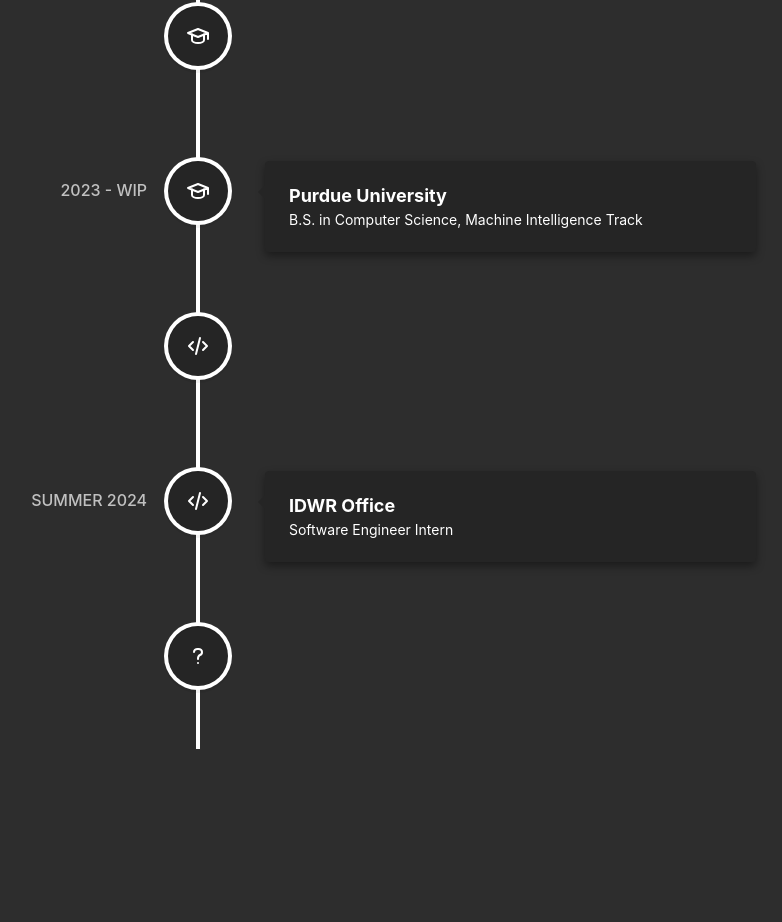
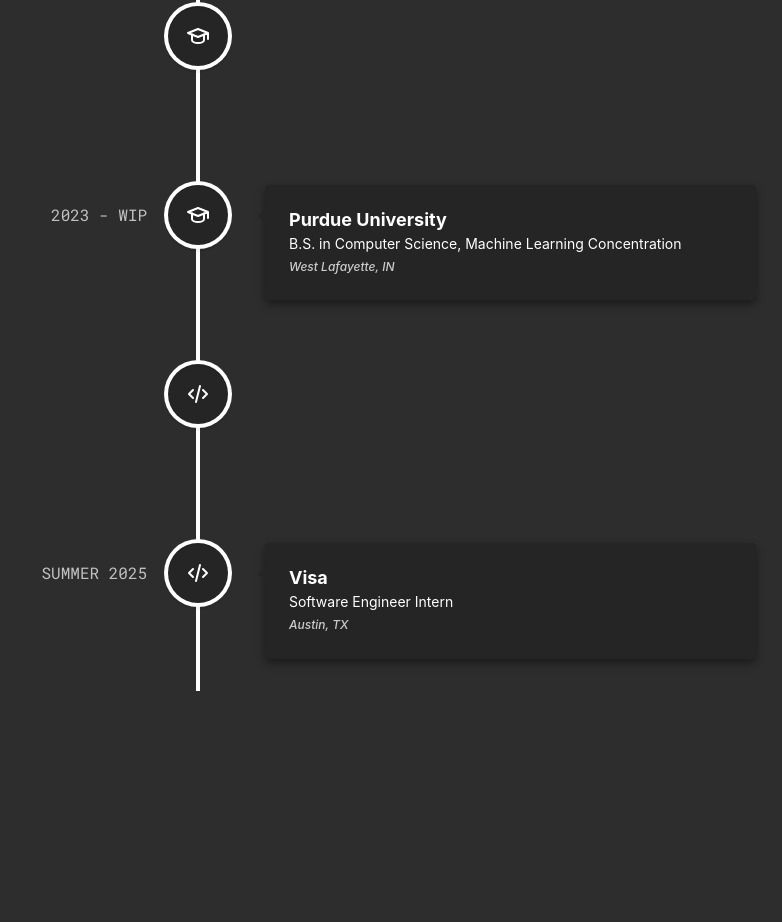
Before and after one commit to rohanshah35/rohanshah35.github.io, a Next.js app: page / in a window 1280 px wide. Shown: the part 1850-2772 px from the top of the page, without its empty margins (442-1224 px from the left). Built offline with nearby package versions, Linux system fonts and the light colour scheme.

Commit message:
updated timeline

```diff
--- a/src/app/components/timeline/timeline.tsx
+++ b/src/app/components/timeline/timeline.tsx
@@ -1,7 +1,7 @@
 import React from 'react';
 import { VerticalTimeline, VerticalTimelineElement } from 'react-vertical-timeline-component';
 import 'react-vertical-timeline-component/style.min.css';
-import { IconSchool, IconCode, IconQuestionMark } from '@tabler/icons-react';
+import { IconSchool, IconCode } from '@tabler/icons-react';
 
 const Timeline = () => {
   const items = [
@@ -9,31 +9,33 @@
       icon: <IconSchool />,
       title: "Saint Francis High School",
       subtitle: "High School Diploma",
+      location: "Mountain View, CA",
       date: "2019 - 2023",
+      url: "https://www.sfhs.com/"
     },
     {
       icon: <IconSchool />,
       title: "Purdue University",
-      subtitle: "B.S. in Computer Science, Machine Intelligence Track",
+      subtitle: "B.S. in Computer Science, Machine Learning Concentration",
+      location: "West Lafayette, IN",
       date: "2023 - WIP",
+      url: "https://www.purdue.edu/"
     },
     {
       icon: <IconCode />,
-      title: "ThetaRho.ai",
+      title: "ThetaRho",
       subtitle: "Software Engineer Intern",
+      location: "San Jose, CA",
       date: "Summer 2024",
+      url: "https://www.thetarho.ai/"
     },
     {
       icon: <IconCode />,
-      title: "IDWR Office",
+      title: "Visa",
       subtitle: "Software Engineer Intern",
-      date: "Summer 2024",
-    },
-    {
-      icon: <IconQuestionMark />,
-      title: "Coming Soon...",
-      subtitle: "Coming Soon...",
+      location: "Austin, TX",
       date: "Summer 2025",
+      url: "https://www.visa.com/"
     },
   ];
 
@@ -46,7 +48,7 @@
           contentStyle={{
             background: '#252525',
             color: '#fff',
-            fontFamily: "'Inter', sans-serif",
+            fontFamily: "Roboto Mono",
             boxShadow: '0 4px 8px rgba(0, 0, 0, 0.4)',
           }}
           contentArrowStyle={{ borderRight: '7px solid #252525' }}
@@ -63,7 +65,13 @@
               marginBottom: '5px',
             }}
           >
-            {item.title}
+            {item.url ? (
+              <a href={item.url} target="_blank" rel="noopener noreferrer" style={{ color: 'inherit', textDecoration: 'none' }}>
+                {item.title}
+              </a>
+            ) : (
+              item.title
+            )}
           </h3>
           <h4
             className="vertical-timeline-element-subtitle"
@@ -75,6 +83,20 @@
           >
             {item.subtitle}
           </h4>
+          {item.location && (
+            <p
+              className="vertical-timeline-element-location"
+              style={{
+                fontSize: "12px",
+                fontFamily: "'Inter', sans-serif",
+                fontStyle: "italic",
+                color: "#ccc",
+                marginTop: "5px",
+              }}
+            >
+              {item.location}
+            </p>
+          )}
         </VerticalTimelineElement>
       ))}
     </VerticalTimeline>
```
